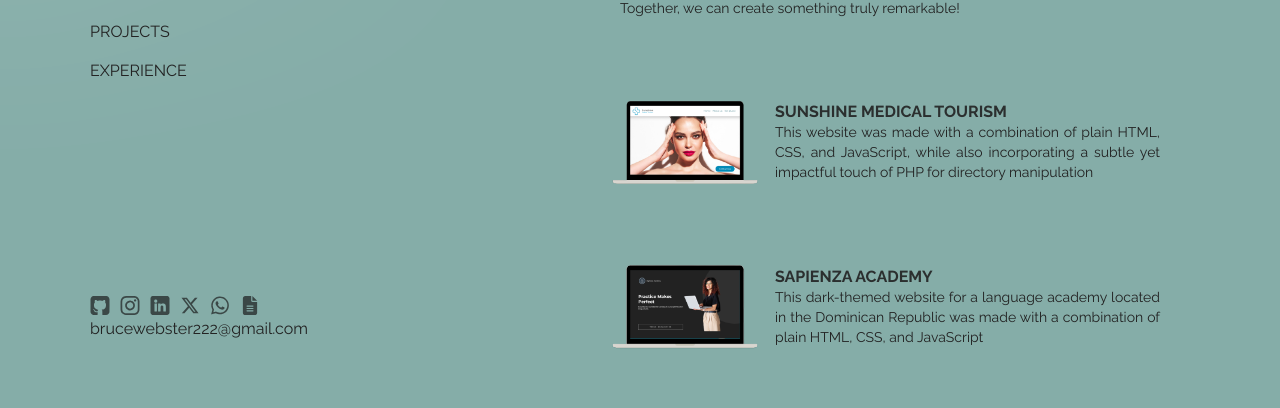
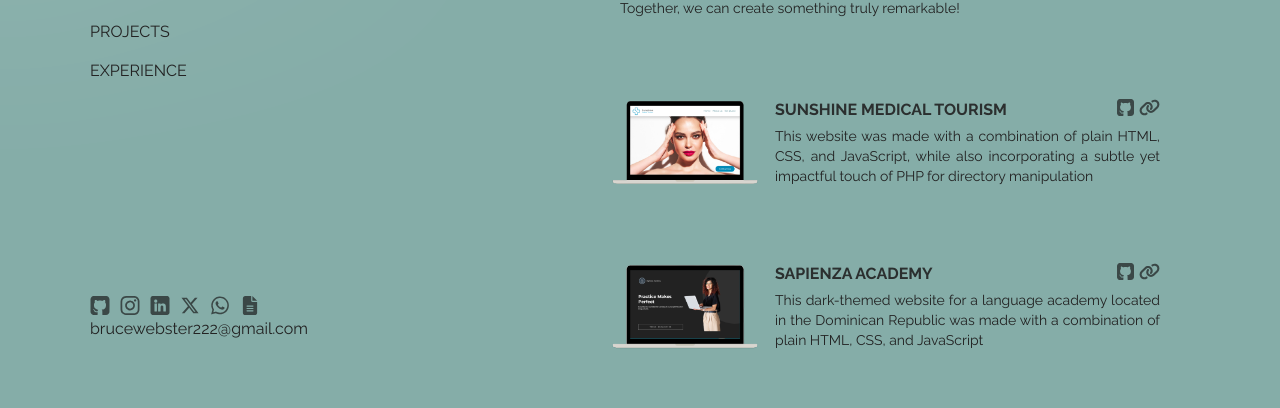
Before and after one commit to Bruce-Webster-21/personal-portfolio, a React (Vite) app: page / in a window 1280 px wide. Shown: the part 392-800 px from the top of the page. Built offline with nearby package versions, Linux system fonts and the light colour scheme.

Commit message:
Added link btn to project items

```diff
--- a/src/App.css
+++ b/src/App.css
@@ -55,6 +55,11 @@ h3 {
   background-color: white;
   opacity: 0.1;
 }
+.portfolio-container-dark .project-icon {
+  height: 17px;
+  filter: invert(95%) sepia(16%) saturate(198%) hue-rotate(342deg)
+    brightness(87%) contrast(89%);
+}
 /*---------------------------------------------------------------------------------------------------------*/
 /* Light theme */
 /*---------------------------------------------------------------------------------------------------------*/
@@ -91,6 +96,11 @@ h3 {
 .portfolio-container-light .blob {
   background-color: white;
   opacity: 0.2n;
+}
+.portfolio-container-light .project-icon {
+  height: 17px;
+  filter: invert(24%) sepia(8%) saturate(771%) hue-rotate(126deg)
+    brightness(97%) contrast(89%);
 }
 /*---------------------------------------------------------------------------------------------------------*/
 /*  */
@@ -171,6 +181,21 @@ h3 {
 }
 .project-img {
   width: 150px;
+}
+.project-title {
+  display: flex;
+  justify-content: space-between;
+  align-items: center;
+  padding-bottom: 5px;
+}
+.project-title-icons {
+  display: flex;
+  gap: 5px;
+}
+.project-icon {
+  height: 17px;
+  filter: invert(24%) sepia(8%) saturate(771%) hue-rotate(126deg)
+    brightness(97%) contrast(89%);
 }
 /*---------------------------------------------------------------------------------------------------------*/
 /* Experience Item */
--- a/src/ProjectItem.jsx
+++ b/src/ProjectItem.jsx
@@ -1,13 +1,32 @@
-export default function ProjectItem({ title, description, img, href }) {
+import github from "./assets/icons/github.svg";
+import link from "./assets/icons/link-solid.svg";
+
+export default function ProjectItem({
+  title,
+  description,
+  img,
+  href,
+  githubHref,
+}) {
   return (
     <>
-      <a className="project-container" href={href} target="blank">
+      <div className="project-container">
         <img className="project-img" src={img} alt="" />
         <div className="project-info">
-          <h3>{title}</h3>
+          <div className="project-title">
+            <h3>{title}</h3>
+            <div className="project-title-icons">
+              <a href={githubHref} target="_blank">
+                <img className="project-icon" src={github} alt="github icon" />
+              </a>
+              <a href={href} target="_blank">
+                <img className="project-icon" src={link} alt="link icon" />
+              </a>
+            </div>
+          </div>
           <p>{description}</p>
         </div>
-      </a>
+      </div>
     </>
   );
 }
--- a/src/ProjectsList.jsx
+++ b/src/ProjectsList.jsx
@@ -9,6 +9,8 @@ export default function ProjectList() {
       id: uuidv4(),
       img: projectImg1,
       href: "https://sunshinemedicaltourism.com/",
+      githubHref:
+        "https://github.com/Bruce-Webster-21/Sunshine-Medical-Tourism-Website",
       title: "SUNSHINE MEDICAL TOURISM",
       description:
         "This website was made with a combination of plain HTML, CSS, and JavaScript, while also incorporating a subtle yet impactful touch of PHP for directory manipulation",
@@ -17,6 +19,7 @@ export default function ProjectList() {
       id: uuidv4(),
       img: projectImg2,
       href: "https://sapienzaacademy.com/",
+      githubHref: "https://github.com/Bruce-Webster-21/sapienzaacademy",
       title: "SAPIENZA ACADEMY",
       description:
         "This dark-themed website for a language academy located in the Dominican Republic was made with a combination of plain HTML, CSS, and JavaScript",
@@ -25,6 +28,7 @@ export default function ProjectList() {
       id: uuidv4(),
       img: projectImg1,
       href: "#",
+      githubHref: "",
       title: "TITLE",
       description:
         "This website was made with a combination of plain HTML, CSS, and JavaScript, while also incorporating a subtle yet impactful touch of PHP for directory manipulation",
@@ -33,11 +37,12 @@ export default function ProjectList() {
 
   return (
     <div id="projects" className="projects-container">
-      {projects.map(({ id, img, href, title, description }) => (
+      {projects.map(({ id, img, href, githubHref, title, description }) => (
         <ProjectItem
           key={id}
           img={img}
           href={href}
+          githubHref={githubHref}
           title={title}
           description={description}
         />
```
Also changed, not shown: src/assets/icons/link-solid.svg (added).
